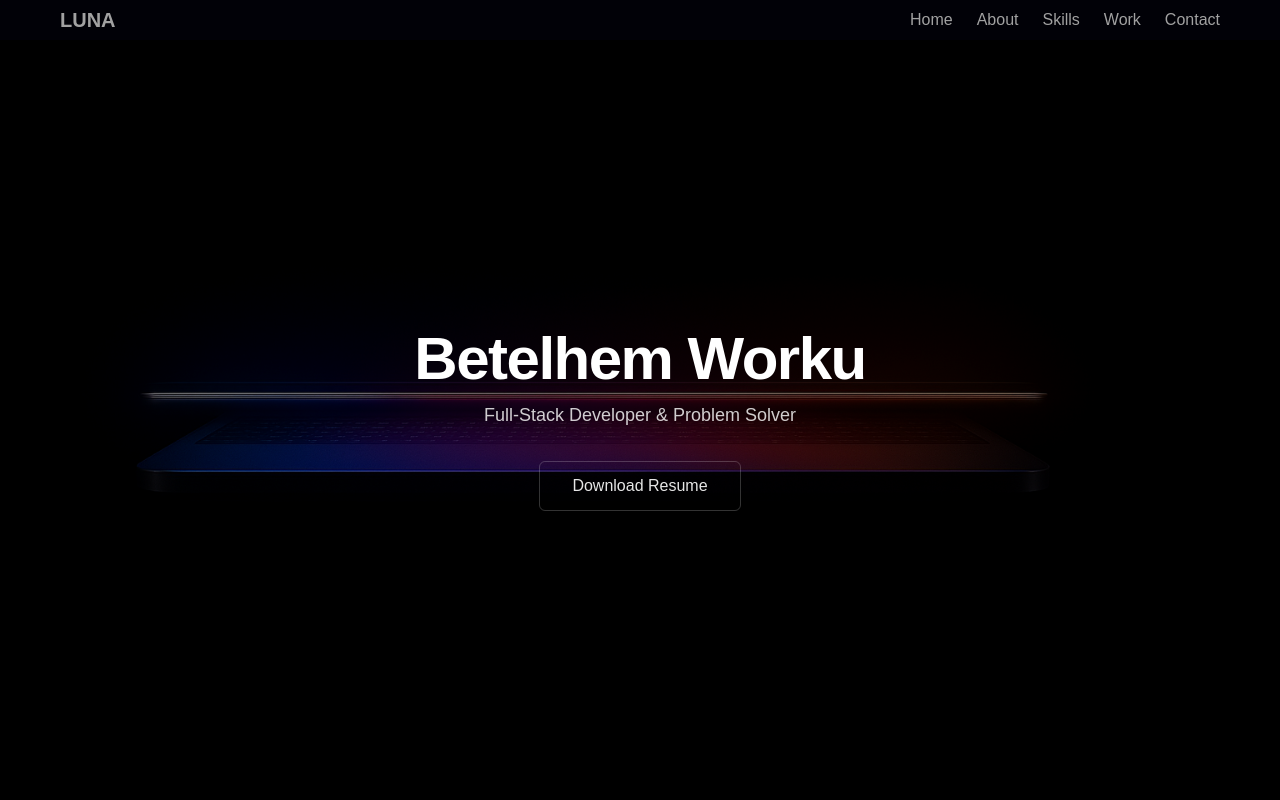
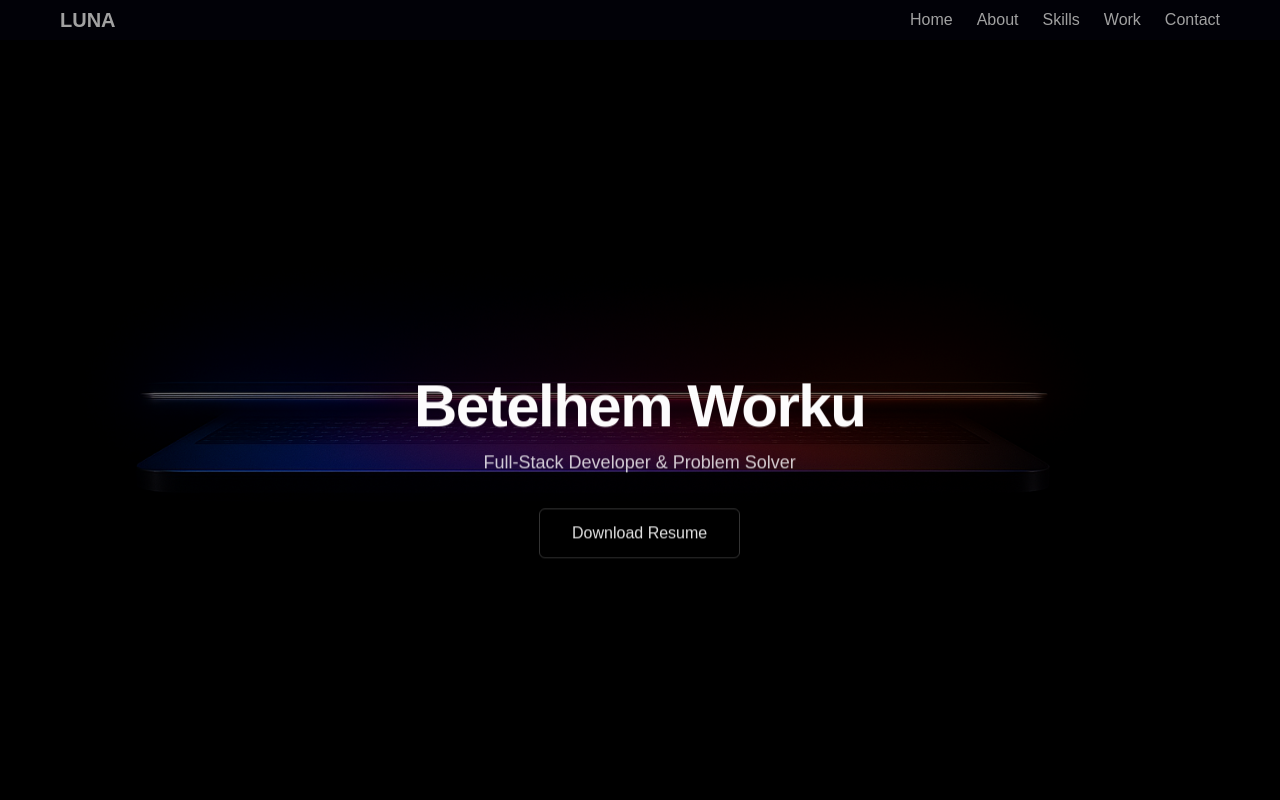
Before and after one commit to lunabeta/portfolio, a React (Vite) app: page / in a window 1280 px wide. Shown: the top 800 px of the page. Built offline with nearby package versions, Linux system fonts and the light colour scheme; a web font is replaced by a local one.

Commit message:
Enhance Hero.jsx component functionality

```diff
--- a/src/components/Hero.jsx
+++ b/src/components/Hero.jsx
@@ -124,6 +124,7 @@ export default function Hero() {
         stagger: 0.12,
       });
 
+      if (laptopRef.current) {
         gsap.fromTo(
           laptopRef.current,
           { y: 40, rotateX: -20, rotateY: 10, opacity: 0 },
@@ -145,6 +146,8 @@ export default function Hero() {
           repeat: -1,
           ease: "sine.inOut",
         });
+      }
+
     }, mainContainerRef);
 
     return () => ctx.revert();
@@ -173,8 +176,9 @@ export default function Hero() {
 
   return (
     <section
+      id="home"
       ref={mainContainerRef}
-      className="relative w-full h-screen overflow-hidden flex items-center justify-center"
+      className="relative w-full min-h-[80vh] md:h-screen overflow-hidden flex items-center justify-center"
     >
       {/* ✅ Fullscreen Background */}
       <img
@@ -191,7 +195,7 @@ export default function Hero() {
       <div className="absolute inset-0 bg-black/50" />
 
       {/* ✅ Hero Text */}
-      <div className="relative z-20 flex flex-col items-center justify-center text-center text-white px-6 mt-10">
+      <div ref={laptopRef} className="relative z-20 flex flex-col items-center justify-center text-center text-white px-6 mt-10">
         <h1 className="hero-el font-['General Sans'] text-4xl sm:text-5xl md:text-6xl font-extrabold tracking-tight text-white">
           Betelhem Worku
         </h1>
@@ -203,7 +207,7 @@ export default function Hero() {
         {/* ✅ Only Resume Button */}
         <div className="hero-el mt-8 flex items-center justify-center">
           <a
-            href="https://flowcv.com/resume/k84ltmd3h21m"
+            href="https://flowcv.com/resume/ltar9meqwtfs"
             target="_blank"
             rel="noreferrer"
             className="inline-flex items-center justify-center rounded-md px-8 py-3 text-sm md:text-base font-medium text-white/90 border border-white/20 hover:border-white/40 hover:bg-white/5 transition duration-200"
```
Lines whose indentation alone changed are shown as unchanged.
